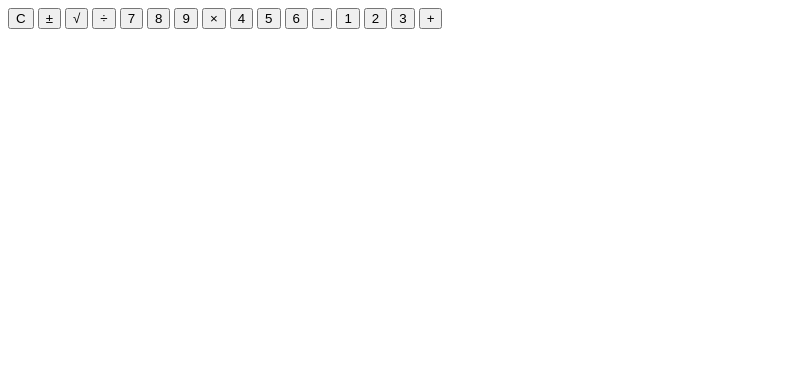
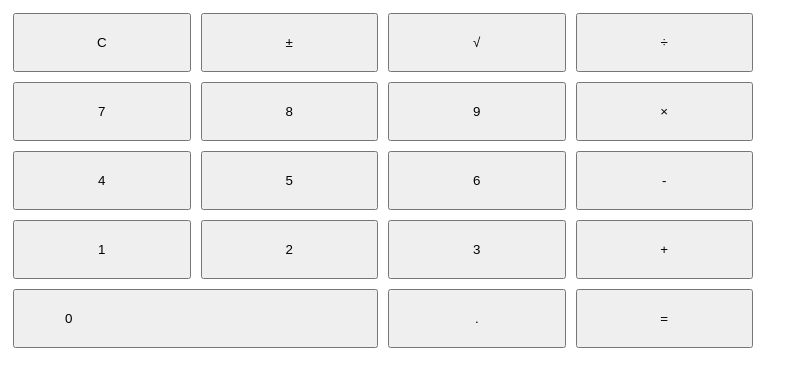
Before and after one commit to LogStar100/Calculator, a plain HTML site: page index.html in a window 1280 px wide. Shown: the whole page, without its empty margins (0-808 px from the left). Drawn offline with Linux system fonts and the light colour scheme.

Commit message:
Class period complete

```diff
--- a/index.html
+++ b/index.html
@@ -1,10 +1,33 @@
 <!DOCTYPE html>
 <html>
-<body>
 	<head>
 		<title>Calculator | Carlos &amp; Logan</title>
+		<style type="text/css">
+			#buttons {
+				display: grid;
+				width: 60vw;
+				max-width: 750px;
+				grid-template-columns: 1fr 1fr 1fr 1fr;
+			}
+
+			.special {
+				grid-column-start: 3;
+			}
+
+			.doubleWidth {
+				grid-column-end: span 2;
+				text-align: left;
+			}
+
+			button {
+				padding: 20px 50px 20px 50px;
+				margin: 5px;
+				text-align: center;
+			}
+		</style>
 	</head>
 	<body>
+		<div class="result"></div>
 		<div id="buttons">
 			<button>C</button>
 			<button>±</button>
@@ -25,6 +48,10 @@
 			<button>2</button>
 			<button>3</button>
 			<button>+</button>
+
+			<button class="doubleWidth">0</button>
+			<button class="special">.</button>
+			<button>=</button>
 		</div>
 	</body>
 </html>
```
